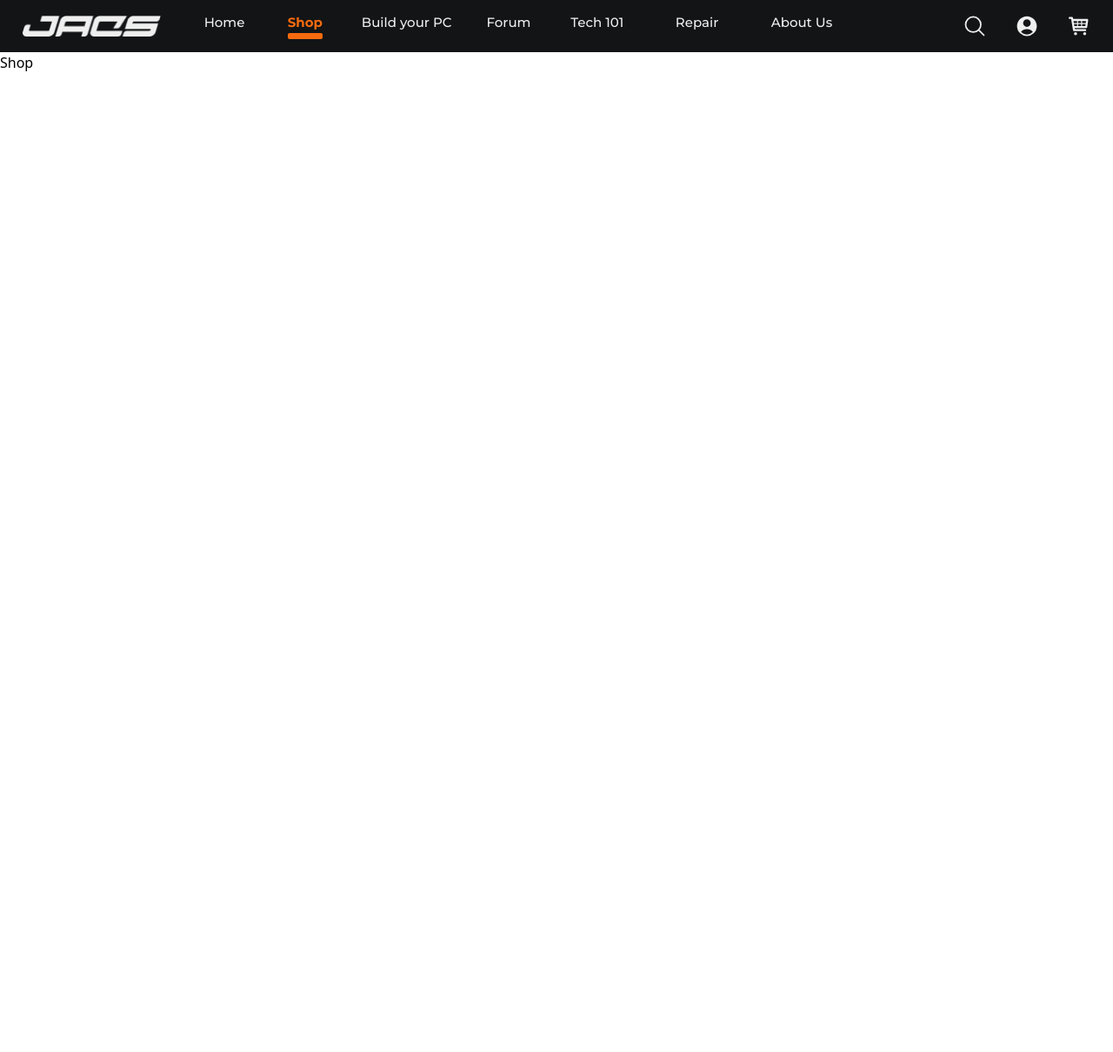
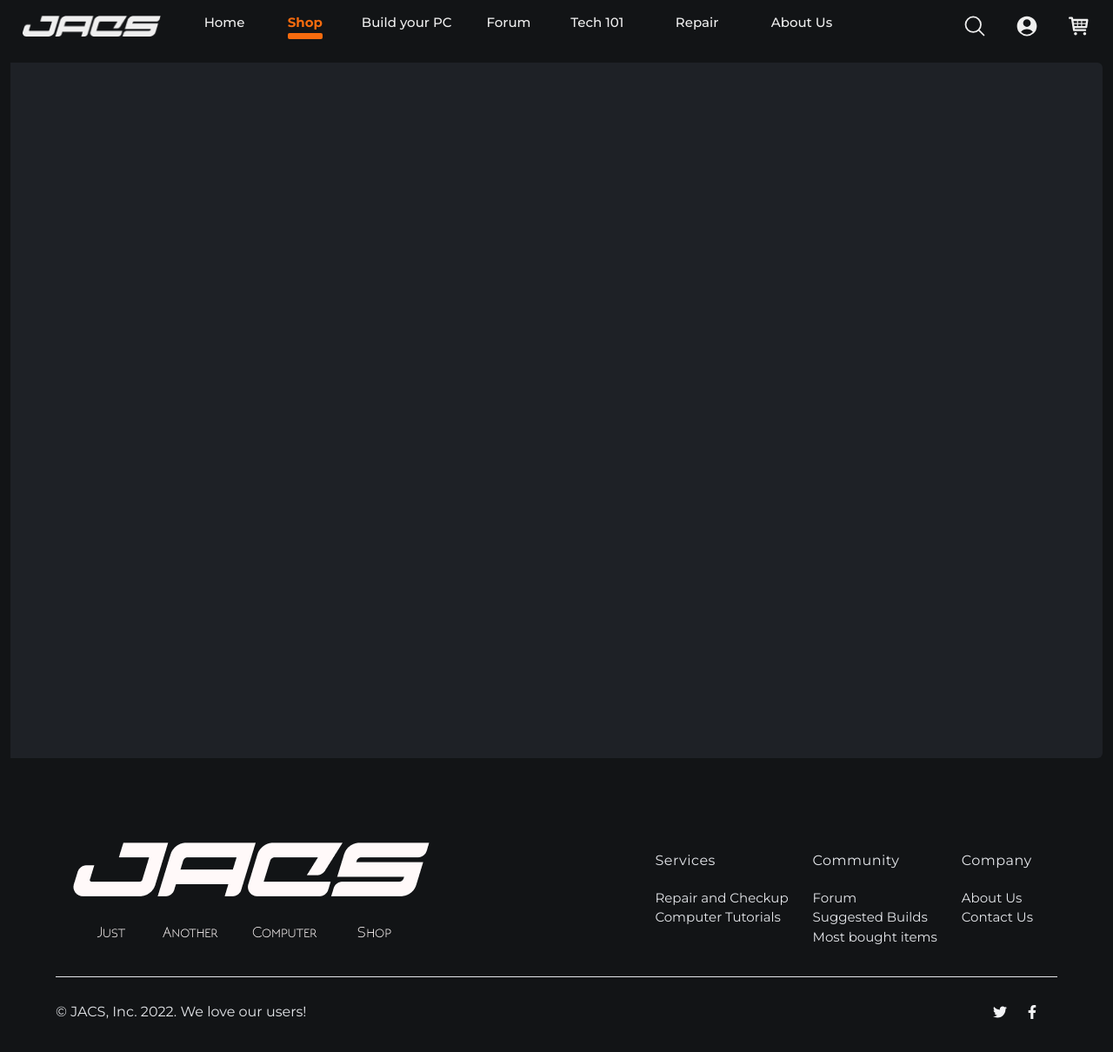
Before and after one commit to keanknowsss/JACS-FE, a React (Create React App) app: page /shop in a window 1280 px wide. Shown: the top 1210 px of the page at 87% size. Before the commit the page ends 800 px from the top, so only its background shows below. Built offline with nearby package versions, Linux system fonts and the light colour scheme.

Commit message:
created shop page

```diff
--- a/src/pages/Shop.js
+++ b/src/pages/Shop.js
@@ -1,10 +1,24 @@
+import {Footer} from "../components/Footer"
+import { useEffect } from "react";
+import React from "react";
 
 const Shop = () => {
+	useEffect(() => {
+	  document.title = "JACS Shop";
+	}, [])
+
 	return (
 		<>
-			<div>Shop</div>
+			<main className="flex flex-col lg:flex-row justify-between items-center bg-background w-full h-auto p-3">
+					<div className="flex flex-col flex-auto justify-evenly items-center bg-container w-full h-screen py-3 pl-3 lg:pl-0 rounded-b-md lg:rounded-r-md lg:rounded-bl-none">
+
+					</div>
+			</main>
+
+			<div className="block left-0 top-0">
+				<Footer/>
+			</div>
 		</>
 	);
-};
-
+	};
 export default Shop;
--- a/tailwind.config.js
+++ b/tailwind.config.js
@@ -5,7 +5,8 @@ module.exports = {
     extend: {
       colors: {
         background: "#121416",
-        lightWhite: "#EFEFEF"
+        lightWhite: "#EFEFEF",
+        container: "#1E2126",
       },
       fontFamily: {
         body: ["Montserrat"]
```
